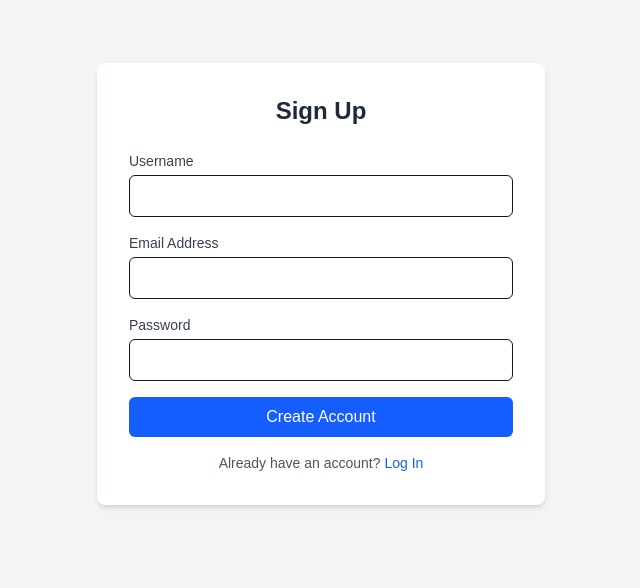
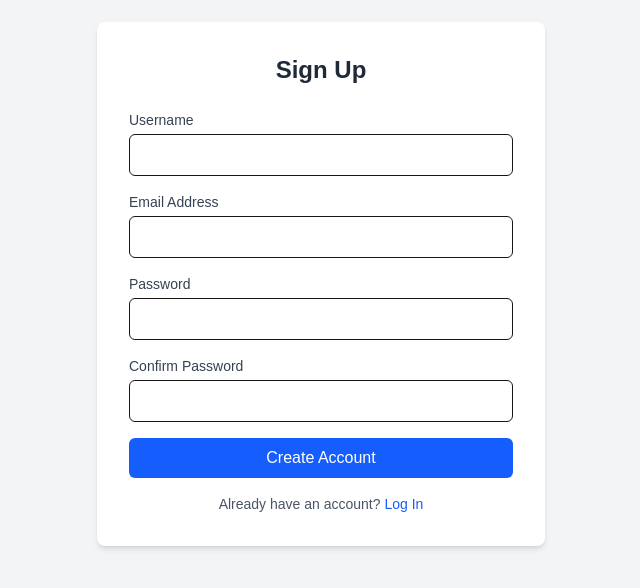
Before and after one commit to COS301-SE-2025/Secure-File-Sharing-Platform, a Next.js app in the folder sfsp-ui/: page /signup in a window 1280 px wide. Shown: the part 116-704 px from the top of the page, without its empty margins (319-959 px from the left). Built offline with nearby package versions, Linux system fonts and the light colour scheme; no server answers.

Commit message:
added .en.local file and conform password filed on signup

```diff
--- a/sfsp-ui/app/login/page.js
+++ b/sfsp-ui/app/login/page.js
@@ -69,7 +69,7 @@ export default function LoginPage() {
 
           {/* Forgot */}
           <div className="flex items-center justify-between">
-            <Link href="#" className="text-sm text-blue-600 hover:underline dark:text-blue-400">
+            <Link href="/requestReset" className="text-sm text-blue-600 hover:underline dark:text-blue-400">
               Forgot password?
             </Link>
           </div>
--- a/sfsp-ui/app/signup/page.js
+++ b/sfsp-ui/app/signup/page.js
@@ -8,7 +8,8 @@ export default function SignupPage() {
   const [formData, setFormData] = useState({
     name: '',
     email: '',
-    password: ''
+    password: '',
+    confirmPassword: ''
   });
 
   const [message, setMessage] = useState(null);
@@ -29,9 +30,9 @@ export default function SignupPage() {
   const handleSubmit = async (e) => {
     e.preventDefault();
     // Handle form submission
-    const { name, email, password } = formData;
+    const { name, email, password, confirmPassword } = formData;
 
-    if (!name || !email || !password) {
+    if (!name || !email || !password || confirmPassword) {
       setMessage('All fields are required.');
       return;
     }
@@ -43,6 +44,11 @@ export default function SignupPage() {
 
     if (password.length < 6) {
       setMessage('Password must be at least 6 characters long.');
+      return;
+    }
+
+    if(password != confirmPassword){
+      setMessage("Passwords don't match.");
       return;
     }
 
@@ -108,6 +114,20 @@ export default function SignupPage() {
               className="w-full px-4 py-2 mt-1 border rounded-md dark:bg-gray-700 dark:text-white dark:border-gray-600"
             />
           </div>
+          <div>
+            <label className="block text-sm font-medium text-gray-700 dark:text-gray-300">
+              Confirm Password
+            </label>
+            <input
+              type="password"
+              name="confirmPassword"
+              value={formData.confirmPassword}
+              onChange={handleChange}
+              required
+              className="w-full px-4 py-2 mt-1 border rounded-md dark:bg-gray-700 dark:text-white dark:border-gray-600"
+            />
+          </div>
+
           <button
             type="submit"
             className="w-full bg-blue-600 hover:bg-blue-700 text-white py-2 rounded-md font-medium"
--- a/sfsp-ui/lib/auth/register.js
+++ b/sfsp-ui/lib/auth/register.js
@@ -1,12 +1,14 @@
 import { supabase } from '../supabaseClient';
 import { hashPassword } from './hash';
+import { generatePIN } from './generatePIN';
 
 export async function registerUser({ username, email, password }) {
     const hashed = await hashPassword(password);
+    const resetPIN = await generatePIN();
 
     const { data, error } = await supabase
         .from('users')
-        .insert([{ username, email, password: hashed }]);
+        .insert([{ username, email, password: hashed, resetPIN }]);
 
     return { data, error };
 }
--- a/sfsp-ui/package.json
+++ b/sfsp-ui/package.json
@@ -15,6 +15,7 @@
     "framer-motion": "^12.12.1",
     "lucide-react": "^0.511.0",
     "next": "15.3.2",
+    "nodemailer": "^7.0.3",
     "react": "^19.0.0",
     "react-dom": "^19.0.0"
   },
```
Also changed, not shown: 1 other file (tests, documents, lock files or other folders).
